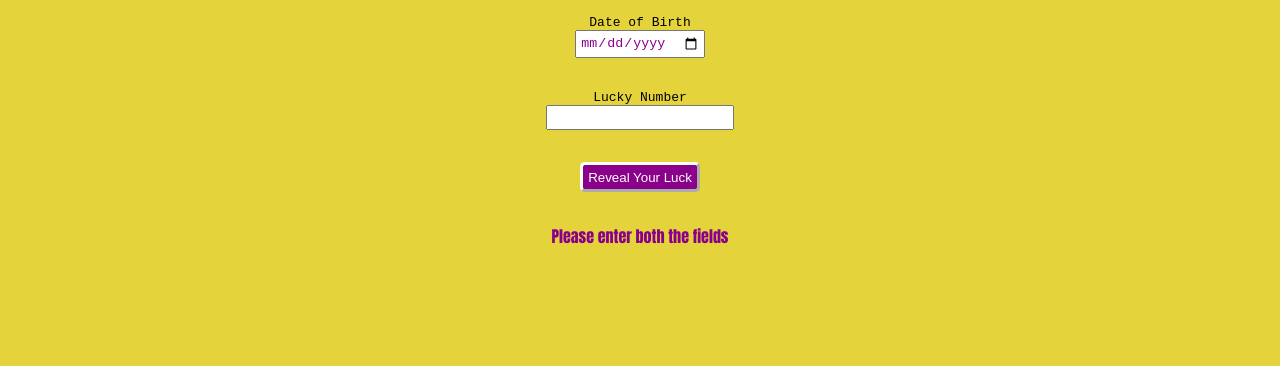
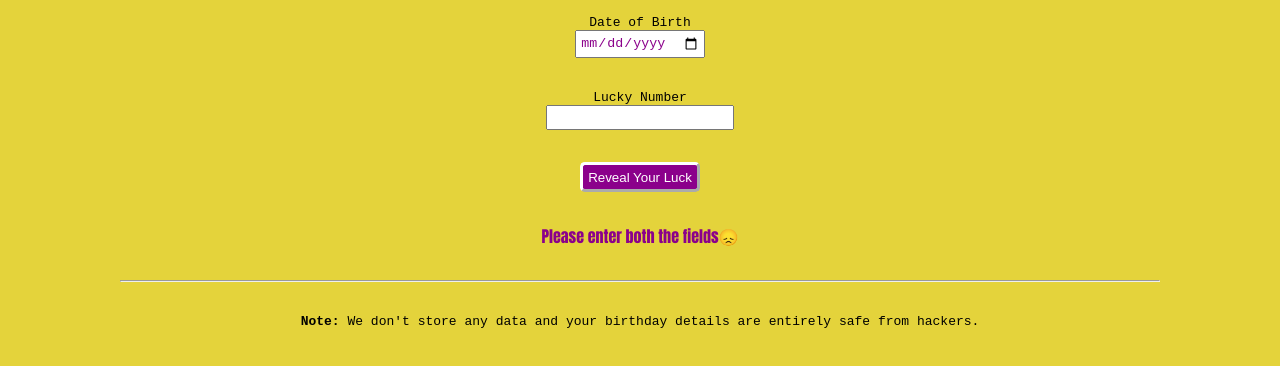
Before and after one commit to achalkamboj/Is-Your-Birthday-Lucky, a plain HTML site: page index.html in a window 1280 px wide. Both pictures are taken after a click on the button "Reveal Your Luck". Shown: the part 202-568 px from the top of the page. Drawn offline with Linux system fonts and the light colour scheme.

Commit message:
refactor: added some emojis in output

```diff
--- a/app.js
+++ b/app.js
@@ -8,12 +8,12 @@ function checkLuck(){
     const sum = calculateSum(dob);
     if(sum&&dob){
     if(sum%luckyNumber.value===0)
-        outputBox.innerText="Congratulations...Your Birthday Is Lucky!";
+        outputBox.innerText="Congratulations...Your Birthday Is Lucky!🔥🔥";
     else
-        outputBox.innerText="Luck is just a parameter to measure hard work!";
+        outputBox.innerText="Luck is just a parameter to measure hard work!✨✨";
     }
     else{
-        outputBox.innerText="Please enter both the fields";
+        outputBox.innerText="Please enter both the fields😞";
     }
 }
 
--- a/index.html
+++ b/index.html
@@ -17,6 +17,8 @@
     <input type="number" id="lucky-number">
     <button id="check-number">Reveal Your Luck</button>
     <div id="output-box"></div>
+    <hr>
+    <p><strong>Note: </strong>We don't store any data and your birthday details are entirely safe from hackers.</p>
 </div>
     <script src="./app.js" type="text/javascript"></script>
 </body>
--- a/style.css
+++ b/style.css
@@ -56,3 +56,7 @@ h1{
     display: block;
     font-family: Impact, Haettenschweiler, 'Arial Narrow Bold', sans-serif;
 }
+
+hr{
+    margin: 2rem;
+}
```
